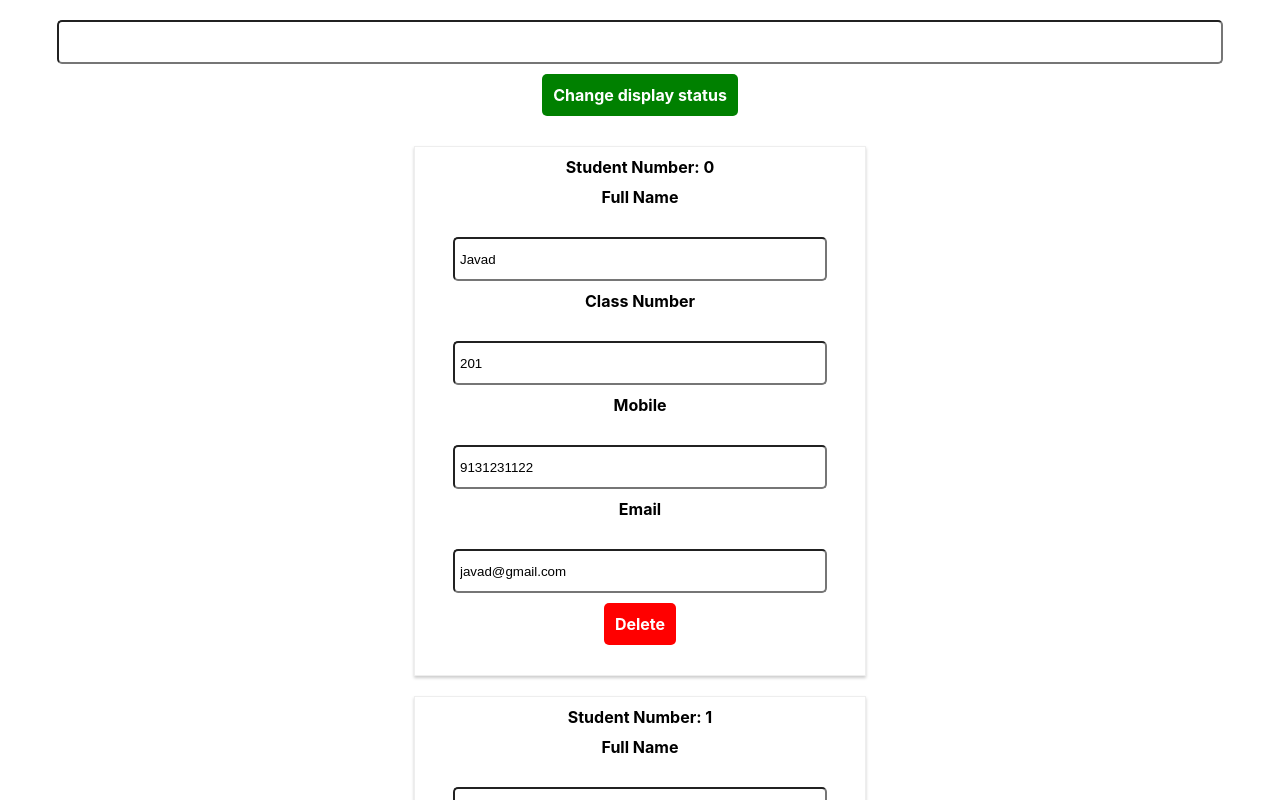
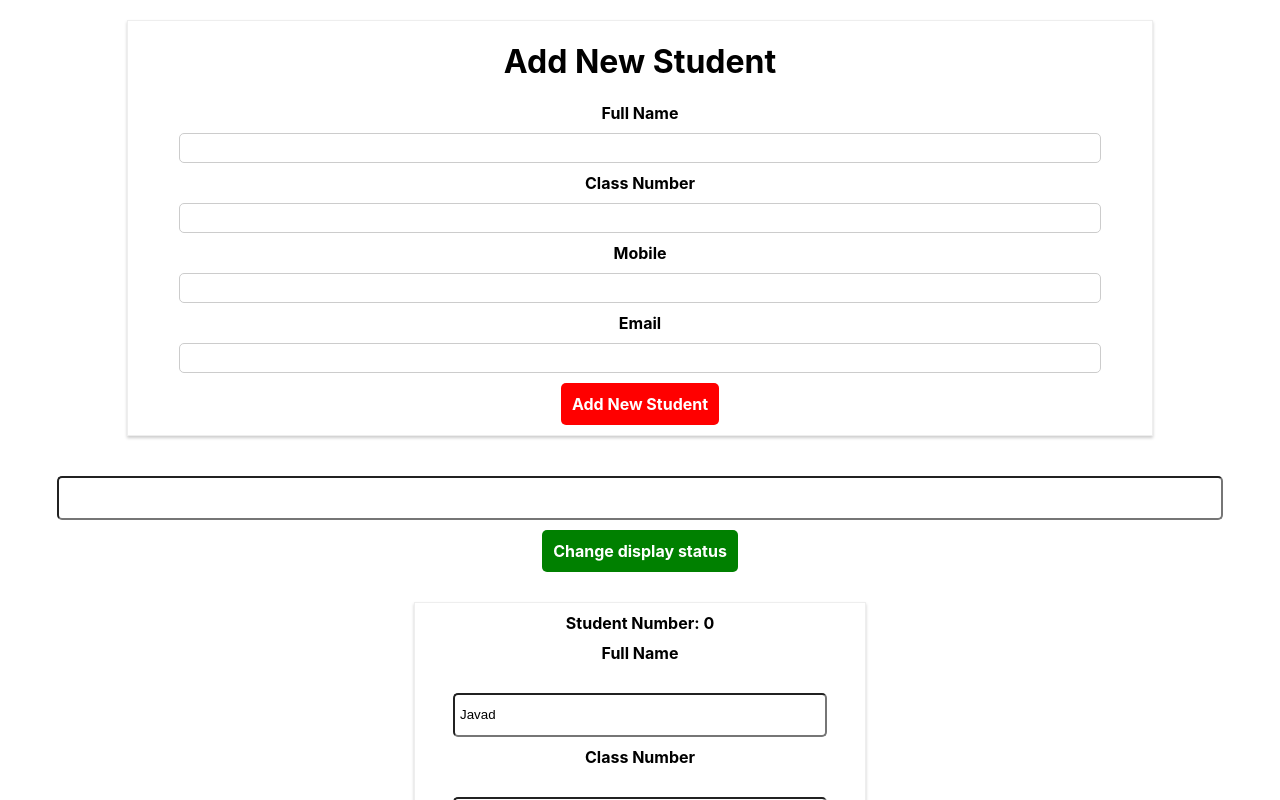
Before and after one commit to Javad-EB/react-student, a React (Create React App) app: page / in a window 1280 px wide. Shown: the top 800 px of the page. Built offline with nearby package versions, Linux system fonts and the light colour scheme.

Commit message:
add new student and High order Component

```diff
--- a/package.json
+++ b/package.json
@@ -6,6 +6,7 @@
     "@testing-library/jest-dom": "^5.16.5",
     "@testing-library/react": "^13.4.0",
     "@testing-library/user-event": "^13.5.0",
+    "prop-types": "^15.8.1",
     "react": "^18.2.0",
     "react-dom": "^18.2.0",
     "react-scripts": "5.0.1",
--- a/src/App.js
+++ b/src/App.js
@@ -2,6 +2,7 @@ import React, { useState, useEffect } from 'react';
 import './App.css';
 import Students from './components/students/students'
 import Button from './components/UI/button/button'
+import NewStudent from './components/students/newStudent/newStudent'
 
 const App = () => {
   const [studentsState, setStudentsState] = useState([
@@ -13,9 +14,14 @@ const App = () => {
   const [toggle, setToggle] = useState(false)
   const [arrayHolder, setArrayHolder] = useState([])
   const [searchBarValue, setSearchBarValue] = useState('')
+  const [studentName, setStudentName] = useState('')
+  const [studentClass, setStudentClass] = useState('')
+  const [studentMobile, setStudentMobile] = useState('')
+  const [studentEmail, setStudentEmail] = useState('')
 
   useEffect(() => {
     setArrayHolder(studentsState)
+    // eslint-disable-next-line react-hooks/exhaustive-deps
   }, [])
 
   const searchFilterFunc = (event) => {
@@ -73,8 +79,47 @@ const App = () => {
   const toggleHandler = () => {
     setToggle(!toggle)
   }
+
+  const studentNameHandler = (event) => {
+    setStudentName(event.target.value)
+  }
+  const studentClassHandler = (event) => {
+    setStudentClass(event.target.value)
+  }
+  const studentMobileHandler = (event) => {
+    setStudentMobile(event.target.value)
+  }
+  const studentEmailHandler = (event) => {
+    setStudentEmail(event.target.value)
+  }
+  const addStudent = () => {
+    const newStudentsState = [...studentsState]
+    newStudentsState.push({
+      'id': studentsState.length,
+      'name': studentName,
+      'classNumber': studentClass,
+      'phoneNumber': studentMobile,
+      'email': studentEmail
+    })
+    setStudentsState(newStudentsState)
+    setStudentName('')
+    setStudentClass('')
+    setStudentMobile('')
+    setStudentEmail('')
+  }
   return (
     <div className="App">
+      <NewStudent
+        studentName={studentName}
+        studentClass={studentClass}
+        studentMobile={studentMobile}
+        studentEmail={studentEmail}
+        studentNameHandler={studentNameHandler}
+        studentClassHandler={studentClassHandler}
+        studentMobileHandler={studentMobileHandler}
+        studentEmailHandler={studentEmailHandler}
+        addStudent={addStudent}
+      />
       <input type="text" value={searchBarValue} onChange={searchFilterFunc} />
       <Button
         btnType="success"
--- a/src/components/UI/button/button.js
+++ b/src/components/UI/button/button.js
@@ -1,5 +1,6 @@
 import React from 'react';
 import './button.css'
+import PropTypes from 'prop-types'
 
 const Button = (props) => {
     let classes = ["button"]
@@ -25,4 +26,12 @@ const Button = (props) => {
     )
 }
 
-export default Button
+export default React.memo(Button)
+Button.propTypes = {
+    children: PropTypes.string.isRequired,
+    clicked: PropTypes.func.isRequired,
+    btnType: PropTypes.string
+}
+Button.defaultProps = {
+    btnType: 'success'
+}
--- /dev/null
+++ b/src/components/hoc/WithClass.js
@@ -0,0 +1,13 @@
+import React from 'react';
+
+const WithClass = (WrappedComponent, className) => {
+    return props => (
+        <div className={className}>
+            <WrappedComponent {...props} />
+        </div>
+    )
+}
+
+
+
+export default WithClass
--- /dev/null
+++ b/src/components/hoc/Wrapper.js
@@ -0,0 +1,3 @@
+const Wrapper = props => props.children
+
+export default Wrapper
--- /dev/null
+++ b/src/components/students/newStudent/newStudent.js
@@ -0,0 +1,44 @@
+import React from 'react';
+import clasess from './newStudent.module.css'
+import Button from '../../UI/button/button';
+import PropTypes from 'prop-types'
+import WithClass from '../../hoc/WithClass'
+import Wrapper from '../../hoc/Wrapper';
+
+
+
+const NewStudent = (props) => {
+    const { studentName, studentClass, studentMobile, studentEmail } = props
+    const { studentNameHandler, studentClassHandler, studentMobileHandler, studentEmailHandler, addStudent } = props
+
+    return (
+        <Wrapper className="newStudent">
+            <h1>Add New Student</h1>
+            <label htmlFor="name">Full Name</label>
+            <input type="text" id="name" value={studentName} onChange={studentNameHandler} />
+            <label htmlFor="cNumber">Class Number</label>
+            <input type="number" name="cNumber" id="cNumber" value={studentClass} onChange={studentClassHandler} />
+            <label htmlFor="mob">Mobile</label>
+            <input type="number" name="mob" id="mob" value={studentMobile} onChange={studentMobileHandler} />
+            <label htmlFor="email">Email</label>
+            <input type="email" name="email" id="email" value={studentEmail} onChange={studentEmailHandler} />
+            <Button
+                clicked={addStudent}
+                btnType='danger'
+            >Add New Student</Button>
+        </Wrapper>
+    )
+}
+
+export default React.memo(WithClass(NewStudent, clasess.newStudent))
+
+NewStudent.prototype = {
+    studentName: PropTypes.string.isRequired,
+    studentNameHandler: PropTypes.func.isRequired,
+    studentClass: PropTypes.number.isRequired,
+    studentClassHandler: PropTypes.func.isRequired,
+    studentMobile: PropTypes.number.isRequired,
+    studentMobileHandler: PropTypes.func.isRequired,
+    studentEmail: PropTypes.string.isRequired,
+    studentEmailHandler: PropTypes.func.isRequired
+}
--- /dev/null
+++ b/src/components/students/newStudent/newStudent.module.css
@@ -0,0 +1,32 @@
+:root {
+    --border-1: #eee;
+    --shadow-1: #ccc;
+}
+
+.newStudent {
+    width: 80%;
+    width: 80%;
+    margin: 20px auto;
+    border: 1px solid var(--border-1);
+    box-shadow: 0 2px 3px var(--shadow-1);
+    text-align: center;
+}
+
+.newStudent label {
+    display: block;
+    margin: 10px auto;
+    text-align: center;
+    font-weight: bold;
+}
+
+.newStudent input {
+    width: 80%;
+    height: 30px;
+    border-radius: 5px;
+    padding: 5px;
+    border: 1px solid var(--shadow-1);
+    outline: none;
+    box-sizing: border-box;
+    margin: auto;
+    width: 90%;
+}
--- a/src/components/students/student/student.js
+++ b/src/components/students/student/student.js
@@ -1,22 +1,23 @@
 import React from 'react';
 import './student.css'
 import Button from '../../UI/button/button'
+import PropTypes from 'prop-types'
 
 const Student = (props) => {
     return (
         <div className='students'>
             <label>Student Number: {props.id}</label>
-            <label>Full Name</label>
-            <input type="text" value={props.name} onChange={props.nameChange} />
+            <label htmlFor="fName">Full Name</label>
+            <input type="text" id='fName' value={props.name} onChange={props.nameChange} />
 
-            <label>Class Number</label>
-            <input type="text" value={props.classNumber} onChange={props.classNumberChange} />
+            <label htmlFor="cNumber">Class Number</label>
+            <input type="text" id='cNumber' value={props.classNumber} onChange={props.classNumberChange} />
 
-            <label>Mobile</label>
-            <input type="number" value={props.phoneNumber} onChange={props.phoneNumberChange} />
+            <label htmlFor="mob">Mobile</label>
+            <input id='mob' type="number" value={props.phoneNumber} onChange={props.phoneNumberChange} />
 
-            <label>Email</label>
-            <input type="email" value={props.email} onChange={props.emailChange} />
+            <label htmlFor='email'>Email</label>
+            <input type="email" id='email' value={props.email} onChange={props.emailChange} />
 
             <Button
                 btnType="danger"
@@ -28,4 +29,17 @@ const Student = (props) => {
     )
 }
 
-export default Student
+export default React.memo(Student)
+
+Student.propTypes = {
+    id: PropTypes.number.isRequired,
+    name: PropTypes.string.isRequired,
+    nameChange: PropTypes.func.isRequired,
+    classNumber: PropTypes.number.isRequired,
+    classNumberChange: PropTypes.func.isRequired,
+    phoneNumber: PropTypes.number.isRequired,
+    phoneNumberChange: PropTypes.func.isRequired,
+    email: PropTypes.string.isRequired,
+    emailChange: PropTypes.func.isRequired,
+    delete: PropTypes.func.isRequired
+}
--- a/src/components/students/students.js
+++ b/src/components/students/students.js
@@ -1,33 +1,12 @@
 import React from 'react';
 import Student from './student/student'
 import './student/student.css'
+import PropTypes from 'prop-types'
+
 
 
 const Students = (props) => {
-    if (props.toggle) {
-        return (
-            <div className='student-section'>
-                {
-                    props.studentsList.map((student, index) =>
-                        <Student
-                            key={index}
-                            id={student.id}
-                            name={student.name}
-                            classNumber={student.classNumber}
-                            phoneNumber={student.phoneNumber}
-                            email={student.email}
-                            nameChange={(event) => props.nameChange(event, student.id)}
-                            classNumberChange={(event) => props.classNumberChange(event, student.id)}
-                            phoneNumberChange={(event) => props.phoneNumberChange(event, student.id)}
-                            emailChange={(event) => props.emailChange(event, student.id)}
-                            delete={props.delete}
-                        />
-                    )
-                }
-            </div>
-        )
-    }
-    return (
+    let studentsList = (
         props.studentsList.map((student, index) =>
             <Student
                 key={index}
@@ -42,7 +21,26 @@ const Students = (props) => {
                 emailChange={(event) => props.emailChange(event, student.id)}
                 delete={props.delete}
             />
-        ))
+        )
+    )
+    if (props.toggle) {
+        return (
+            <div className='student-section'>
+                {studentsList}
+            </div>
+        )
+    }
+    return studentsList
 }
 
-export default Students
+export default React.memo(Students)
+Students.prototype = {
+    studentsList: PropTypes.array.isRequired,
+    nameChange: PropTypes.func.isRequired,
+    classNumberChange:PropTypes.func.isRequired,
+    phoneNumberChange:PropTypes.func.isRequired,
+    emailChange:PropTypes.func.isRequired,
+    delete:PropTypes.func.isRequired,
+    toggle: PropTypes.bool.isRequired
+
+}
```
Also changed, not shown: 1 other file (tests, documents, lock files or other folders).
